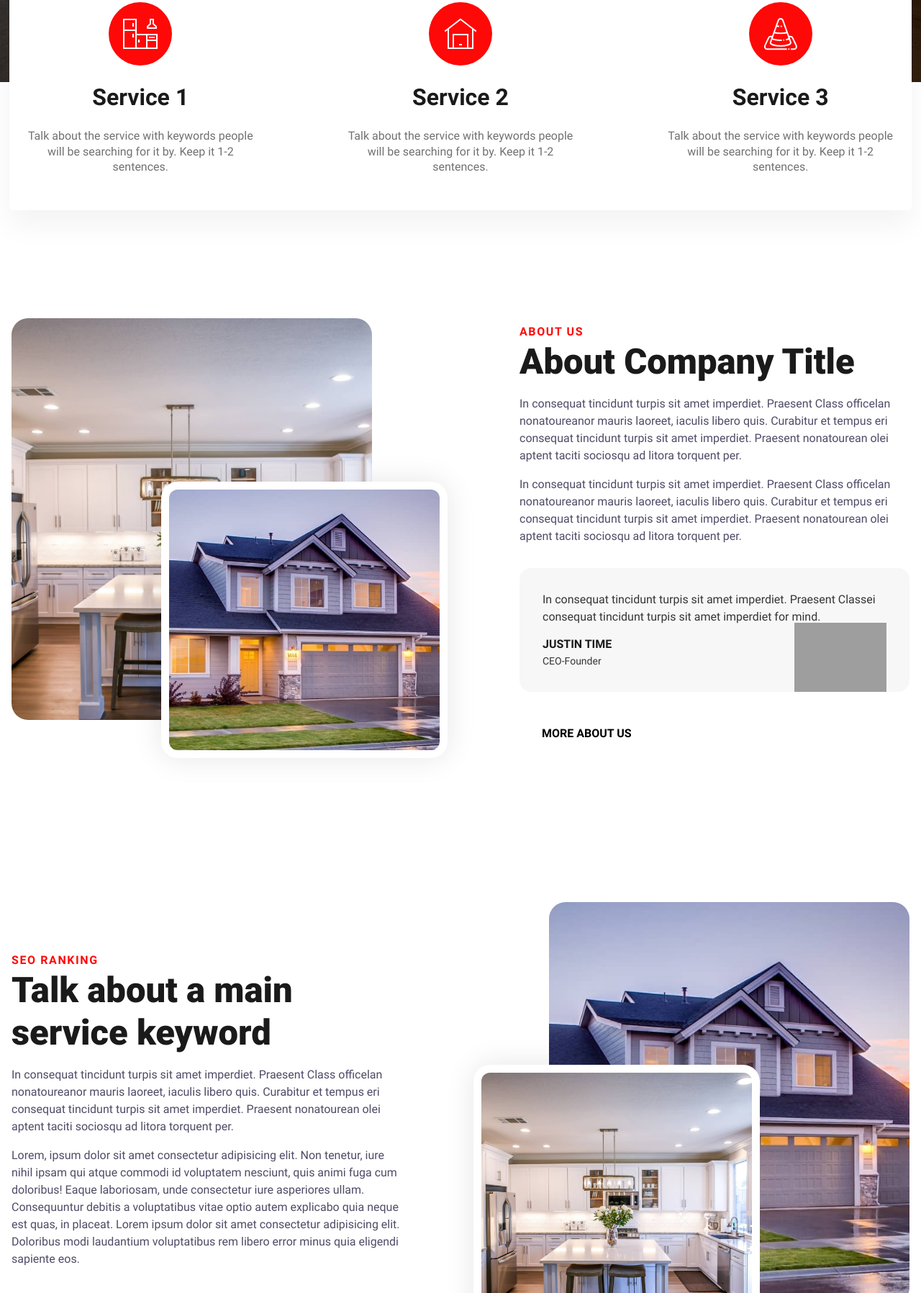
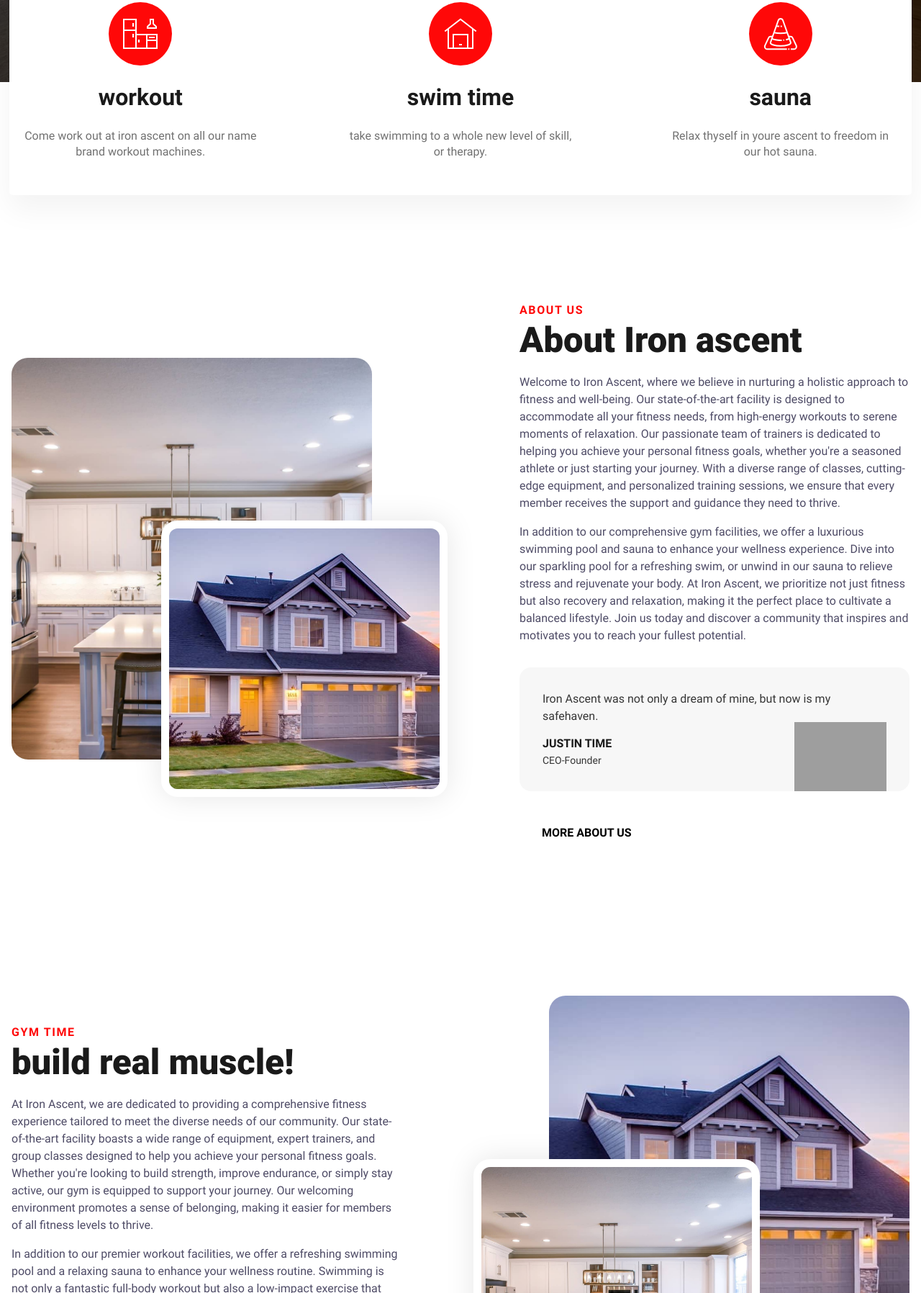
Before and after one commit to BrennenHammer/iron-ascent, an Eleventy site: page src/index.html in a window 1280 px wide. Shown: the part 1004-2800 px from the top of the page at 72% size. Built offline with nearby package versions, Linux system fonts and the light colour scheme; Eleventy itself is replaced by a stand-in of ours; files that its build step writes are made by us from their sources; grey boxes are pictures that could not be loaded.

Commit message:
new build content for every page

```diff
--- a/src/_includes/components/cta.html
+++ b/src/_includes/components/cta.html
@@ -5,14 +5,12 @@
 <section id="cta">
     <div class="container">
         <h2 class="title">
-            Get It Done
+            Get youre life on to
             <br />
-            With Us Today
+            its next chapter
         </h2>
         <p>
-            Say something catchy, informative, and encouraging to click the
-            button to go to the contact page. I like to add these to the bottom
-            of all pages.
+          Contact us today to see our memberships and offers. we hope to see you build something great.
         </p>
         <a href="/contact" class="cs-button-solid">Get an Estimate Now</a>
     </div>
--- a/src/_includes/components/footer.html
+++ b/src/_includes/components/footer.html
@@ -14,10 +14,7 @@
                     width="264"
                     height="78"
             /></a>
-            <p>
-                Extra content if you need it, if not you can delete this whole p
-                tag. I usually do.
-            </p>
+
         </div>
         <div class="right-section">
             <div class="lists">
@@ -43,10 +40,10 @@
                     <li>
                         <h2>Services</h2>
                     </li>
-                    <li>Service1</li>
-                    <li>Service2</li>
-                    <li>Service4</li>
-                    <li>Service5</li>
+                    <li>workout machines</li>
+                    <li>pool</li>
+                    <li>sauna</li>
+                    <li>gym memberships</li>
                 </ul>
                 <ul>
                     <li>
--- a/src/assets/sass/root.scss
+++ b/src/assets/sass/root.scss
@@ -80,7 +80,7 @@
         text-align: center;
 
         &:hover {
-            color: #fff;
+            color: #b02828;
             &:before {
                 width: 100%;
             }
--- a/src/index.html
+++ b/src/index.html
@@ -141,10 +141,9 @@ eleventyNavigation:
                     height="48"
                 />
             </picture>
-            <h2>Service 1</h2>
+            <h2>workout</h2>
             <p>
-                Talk about the service with keywords people will be searching
-                for it by. Keep it 1-2 sentences.
+               Come work out at iron ascent on all our name brand workout machines.
             </p>
         </div>
         <div class="card">
@@ -158,10 +157,9 @@ eleventyNavigation:
                     height="48"
                 />
             </picture>
-            <h2>Service 2</h2>
+            <h2>swim time</h2>
             <p>
-                Talk about the service with keywords people will be searching
-                for it by. Keep it 1-2 sentences.
+                take swimming to a whole new level of skill, or therapy.
             </p>
         </div>
         <div class="card">
@@ -175,10 +173,9 @@ eleventyNavigation:
                     height="48"
                 />
             </picture>
-            <h2>Service 3</h2>
+            <h2>sauna</h2>
             <p>
-                Talk about the service with keywords people will be searching
-                for it by. Keep it 1-2 sentences.
+                Relax thyself in youre ascent to freedom in our hot sauna.
             </p>
         </div>
     </section>
@@ -233,26 +230,16 @@ eleventyNavigation:
             <!-- Right Content Section-->
             <div class="cs-right">
                 <span class="cs-topper">About Us</span>
-                <h2 class="cs-title">About Company Title</h2>
+                <h2 class="cs-title">About Iron ascent</h2>
                 <p class="cs-text">
-                    In consequat tincidunt turpis sit amet imperdiet. Praesent
-                    Class officelan nonatoureanor mauris laoreet, iaculis libero
-                    quis. Curabitur et tempus eri consequat tincidunt turpis sit
-                    amet imperdiet. Praesent nonatourean olei aptent taciti
-                    sociosqu ad litora torquent per.
+                    Welcome to Iron Ascent, where we believe in nurturing a holistic approach to fitness and well-being. Our state-of-the-art facility is designed to accommodate all your fitness needs, from high-energy workouts to serene moments of relaxation. Our passionate team of trainers is dedicated to helping you achieve your personal fitness goals, whether you're a seasoned athlete or just starting your journey. With a diverse range of classes, cutting-edge equipment, and personalized training sessions, we ensure that every member receives the support and guidance they need to thrive.
                 </p>
                 <p class="cs-text">
-                    In consequat tincidunt turpis sit amet imperdiet. Praesent
-                    Class officelan nonatoureanor mauris laoreet, iaculis libero
-                    quis. Curabitur et tempus eri consequat tincidunt turpis sit
-                    amet imperdiet. Praesent nonatourean olei aptent taciti
-                    sociosqu ad litora torquent per.
+                    In addition to our comprehensive gym facilities, we offer a luxurious swimming pool and sauna to enhance your wellness experience. Dive into our sparkling pool for a refreshing swim, or unwind in our sauna to relieve stress and rejuvenate your body. At Iron Ascent, we prioritize not just fitness but also recovery and relaxation, making it the perfect place to cultivate a balanced lifestyle. Join us today and discover a community that inspires and motivates you to reach your fullest potential.
                 </p>
                 <div class="cs-flex-group">
                     <p class="cs-flex-p">
-                        In consequat tincidunt turpis sit amet imperdiet.
-                        Praesent Classei consequat tincidunt turpis sit amet
-                        imperdiet for mind.
+                        Iron Ascent was not only a dream of mine, but now is my safehaven.
                     </p>
                     <span class="cs-name">Justin Time</span>
                     <span class="cs-job">CEO-Founder</span>
@@ -320,26 +307,13 @@ eleventyNavigation:
             </div>
             <!-- Right Content Section-->
             <div class="cs-right">
-                <span class="cs-topper">SEO Ranking</span>
-                <h2 class="cs-title">Talk about a main service keyword</h2>
+                <span class="cs-topper">gym time</span>
+                <h2 class="cs-title">build real muscle!</h2>
                 <p class="cs-text">
-                    In consequat tincidunt turpis sit amet imperdiet. Praesent
-                    Class officelan nonatoureanor mauris laoreet, iaculis libero
-                    quis. Curabitur et tempus eri consequat tincidunt turpis sit
-                    amet imperdiet. Praesent nonatourean olei aptent taciti
-                    sociosqu ad litora torquent per.
+                    At Iron Ascent, we are dedicated to providing a comprehensive fitness experience tailored to meet the diverse needs of our community. Our state-of-the-art facility boasts a wide range of equipment, expert trainers, and group classes designed to help you achieve your personal fitness goals. Whether you're looking to build strength, improve endurance, or simply stay active, our gym is equipped to support your journey. Our welcoming environment promotes a sense of belonging, making it easier for members of all fitness levels to thrive.
                 </p>
                 <p class="cs-text">
-                    Lorem, ipsum dolor sit amet consectetur adipisicing elit.
-                    Non tenetur, iure nihil ipsam qui atque commodi id
-                    voluptatem nesciunt, quis animi fuga cum doloribus! Eaque
-                    laboriosam, unde consectetur iure asperiores ullam.
-                    Consequuntur debitis a voluptatibus vitae optio autem
-                    explicabo quia neque est quas, in placeat. Lorem ipsum dolor
-                    sit amet consectetur adipisicing elit. Doloribus modi
-                    laudantium voluptatibus rem libero error minus quia eligendi
-                    sapiente eos.
-                </p>
+                    In addition to our premier workout facilities, we offer a refreshing swimming pool and a relaxing sauna to enhance your wellness routine. Swimming is not only a fantastic full-body workout but also a low-impact exercise that can benefit individuals of all ages. After a challenging workout or swim, unwind in our sauna, where you can rejuvenate your muscles and promote relaxation. At Iron Ascent, we believe in a holistic approach to fitness, ensuring that our members have access to everything they need for a balanced and healthy lifestyle. Join us today and experience the difference!
             </div>
         </div>
     </section>
@@ -350,9 +324,9 @@ eleventyNavigation:
 
     <section id="gallery">
         <div class="cs-container">
-            <span class="cs-topper">Our Portfolio</span>
+            <span class="cs-topper">Our Gallery</span>
             <h2 class="cs-title">
-                Et orci volutpat, back up generator installations
+                Here is a look at our gallery
             </h2>
             <div class="cs-image-group">
                 <!-- Row 1-->
```
Also changed, not shown: src/assets/css/root.css.
